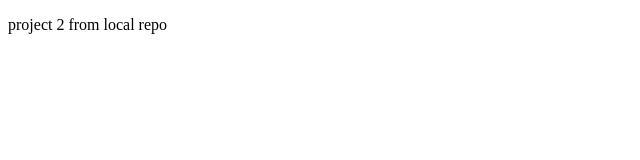
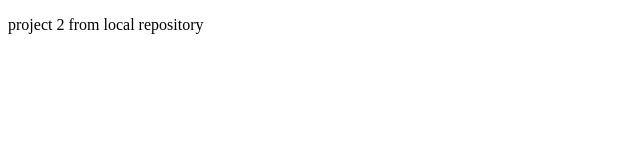
Before and after one commit to arafateasin/Project2, a plain HTML site: page index.html in a window 1280 px wide. Shown: the full height of the page, 0-640 px from the left. Drawn offline with Linux system fonts and the light colour scheme.

Commit message:
add name

```diff
--- a/index.html
+++ b/index.html
@@ -6,6 +6,6 @@
     <title>Document</title>
 </head>
 <body>
-    <p>project 2 from local repo</p>
+    <p>project 2 from local repository</p>
 </body>
 </html>
```
